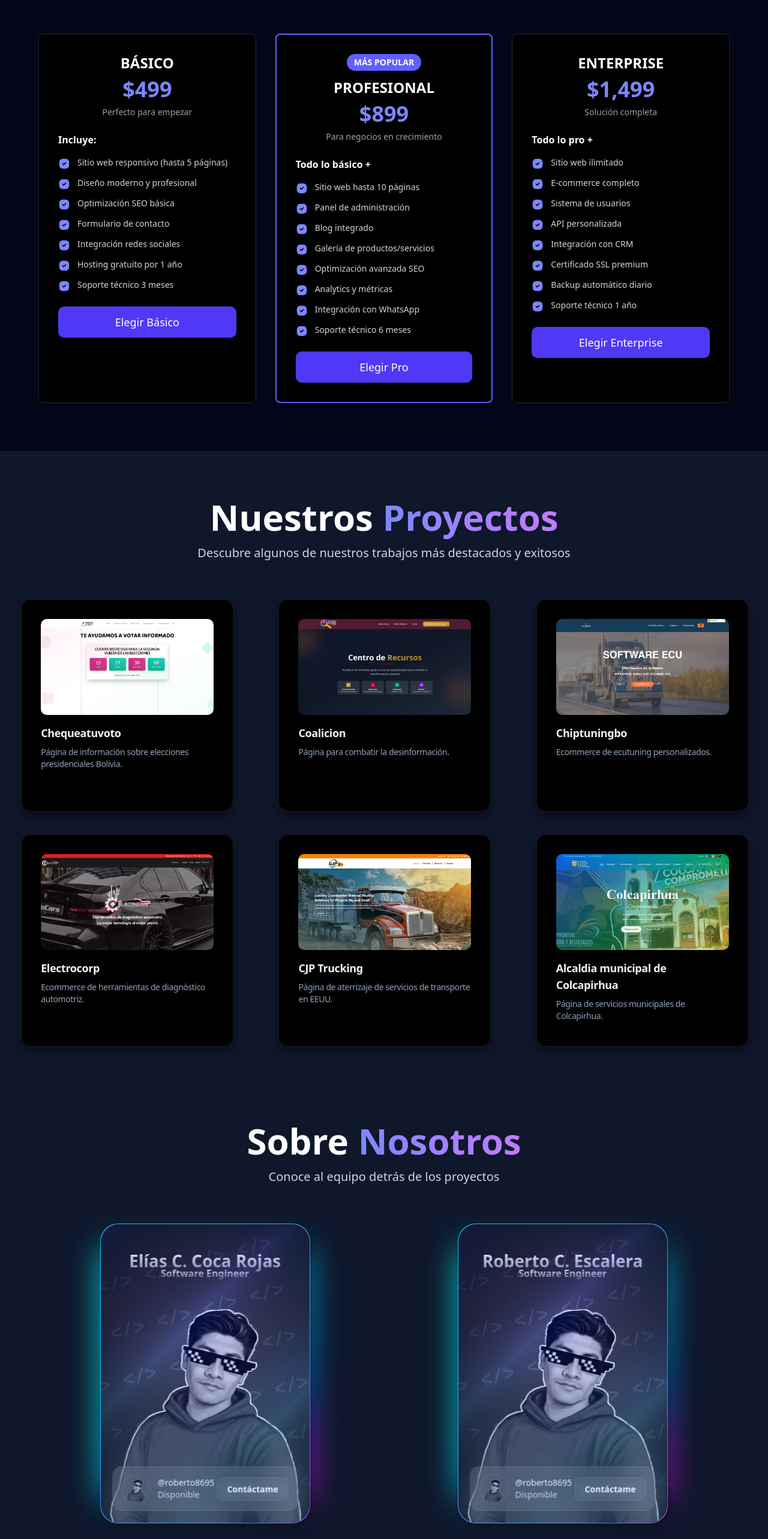
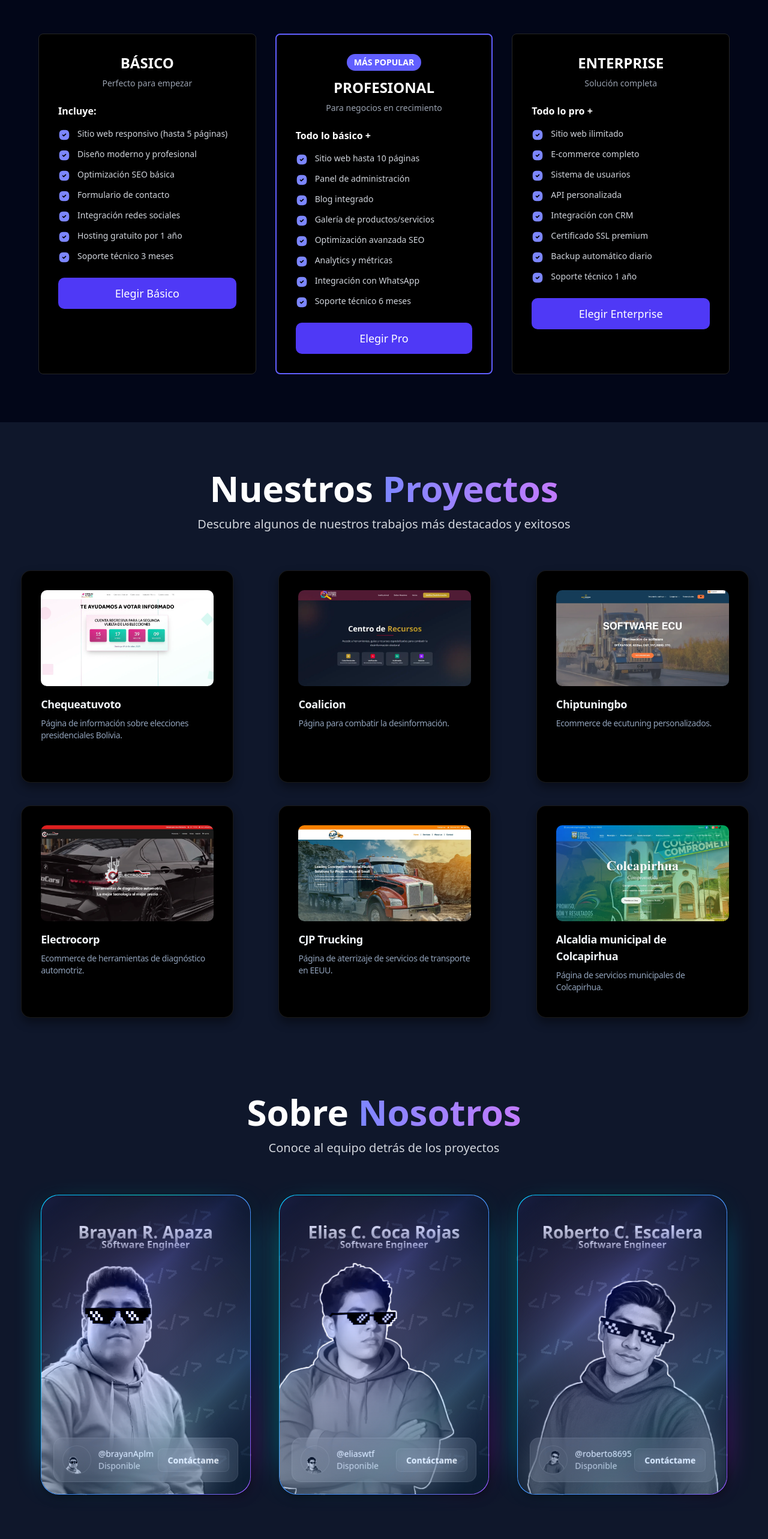
Before and after one commit to Roberto8695/tegrity-soft, a Next.js app: page / in a window 1280 px wide. Shown: the part 1020-3586 px from the top of the page at 60% size. Built offline with nearby package versions, Linux system fonts and the light colour scheme.

Commit message:
Add about socios

```diff
--- a/src/components/AboutSection.tsx
+++ b/src/components/AboutSection.tsx
@@ -16,22 +16,45 @@ export function AboutSection() {
         </div>
 
         {/* Grid de 2 columnas */}
-        <div className="grid grid-cols-1 lg:grid-cols-2 gap-6 md:gap-8 lg:gap-10 max-w-6xl mx-auto">
+        <div className="grid grid-cols-1 lg:grid-cols-3 gap-6 md:gap-8 lg:gap-10 max-w-6xl mx-auto">
           {/* ProfileCard 1 */}
           <div className="flex justify-center items-center">
             <div className="w-full max-w-sm sm:max-w-md px-2 sm:px-0">
               <ProfileCard
-                name="Elías C. Coca Rojas"
+                name="Brayan R. Apaza"
                 title="Software Engineer"
-                handle="roberto8695"
+                handle="brayanAplm"
                 status="Disponible"
                 contactText="Contáctame"
-                avatarUrl="/img-about/menew.webp"
-                miniAvatarUrl="/img-about/menew.webp"
+                avatarUrl="/img-about/rolando.webp"
+                miniAvatarUrl="/img-about/rolando.webp"
                 showUserInfo={true}
                 enableTilt={true}
                 enableMobileTilt={false}
                 className="w-full"
+                onContactClick={() => {
+                  // Aquí puedes agregar la lógica para contacto
+                  window.open('mailto:roberto@tegrity-soft.com', '_blank');
+                }}
+              />
+            </div>
+          </div>
+
+          <div className="flex justify-center items-center">
+            <div className="w-full max-w-sm sm:max-w-md px-2 sm:px-0">
+              <ProfileCard
+
+                name="Elias C. Coca Rojas"
+                title="Software Engineer"
+                handle="eliaswtf"
+                status="Disponible"
+                contactText="Contáctame"
+                avatarUrl="/img-about/eli.webp"
+                miniAvatarUrl="/img-about/eli.webp"
+                showUserInfo={true}
+                enableTilt={true}
+                enableMobileTilt={false}
+                className="w-full "
                 onContactClick={() => {
                   // Aquí puedes agregar la lógica para contacto
                   window.open('mailto:roberto@tegrity-soft.com', '_blank');
--- a/src/components/ServiceSection.tsx
+++ b/src/components/ServiceSection.tsx
@@ -22,9 +22,7 @@ export function ServiceSection() {
               <h3 className="text-xl sm:text-2xl font-bold text-white font-bebas mb-2">
                 BÁSICO
               </h3>
-              <div className="text-3xl sm:text-4xl font-bold text-indigo-400 mb-2">
-                $499
-              </div>
+
               <p className="text-gray-400 text-xs sm:text-sm">Perfecto para empezar</p>
             </div>
 
@@ -55,9 +53,7 @@ export function ServiceSection() {
               <h3 className="text-xl sm:text-2xl font-bold text-white font-bebas mb-2">
                 PROFESIONAL
               </h3>
-              <div className="text-3xl sm:text-4xl font-bold text-indigo-400 mb-2">
-                $899
-              </div>
+
               <p className="text-gray-400 text-xs sm:text-sm">Para negocios en crecimiento</p>
             </div>
 
@@ -86,9 +82,7 @@ export function ServiceSection() {
               <h3 className="text-xl sm:text-2xl font-bold text-white font-bebas mb-2">
                 ENTERPRISE
               </h3>
-              <div className="text-3xl sm:text-4xl font-bold text-indigo-400 mb-2">
-                $1,499
-              </div>
+
               <p className="text-gray-400 text-xs sm:text-sm">Solución completa</p>
             </div>
 
```
Also changed, not shown: public/img-about/eli.webp (added), public/img-about/rolando.webp (added).
